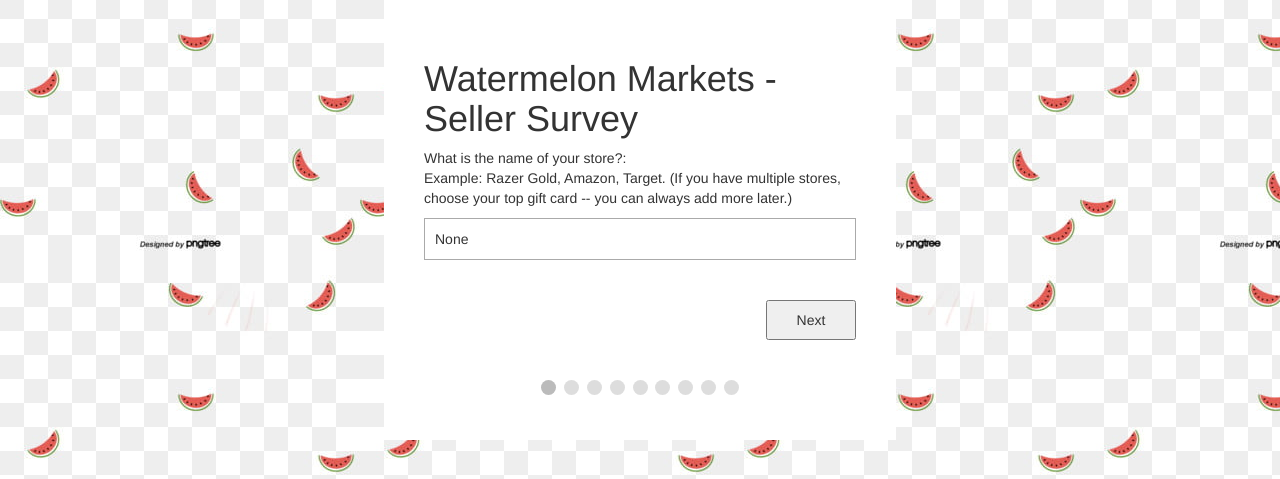
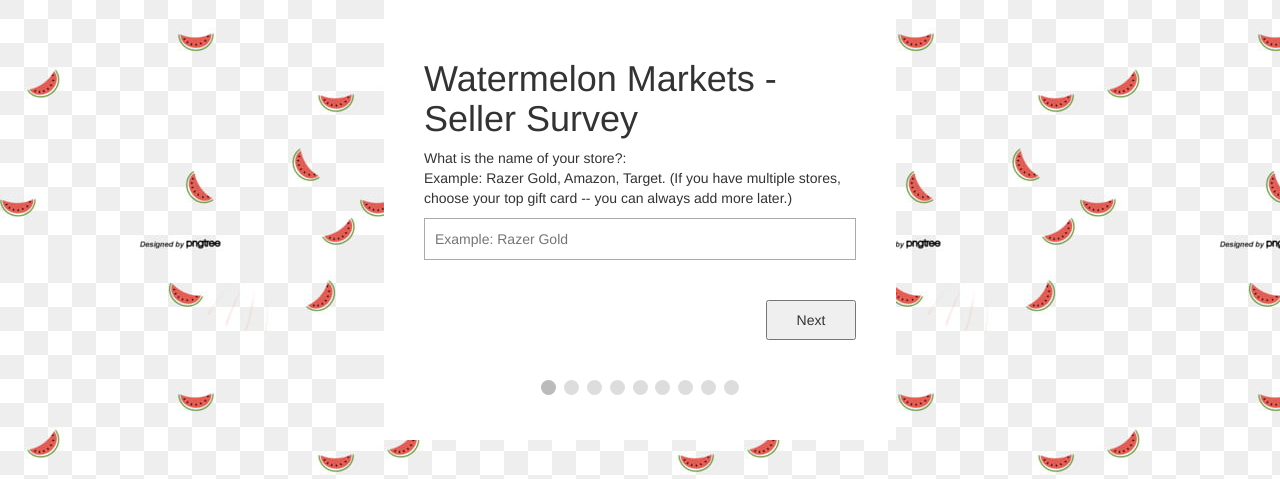
Before and after one commit to rmukaila/water_mellon_market_survey, a Flask app: page /seller_intake_survey in a window 1280 px wide. Shown: the part 101-580 px from the top of the page. Run offline with Flask 3, Linux system fonts and the light colour scheme; parts of the project's set-up code (start-up, migrations or seed data) failed here and were passed over; some libraries are stand-ins or nearby versions.

```diff
--- a/app.py
+++ b/app.py
@@ -8,35 +8,35 @@ db_init()
 def hello_world():
     return "<p>Hello, World!</p>"
 
-#End-point for proving seller survey form
+#View/end-point for serving seller survey form
 @app.route("/seller_intake_survey", methods=["GET"])
 def take_survey():
     return render_template("seller_intake_survey.html")
 
 
 
-#endpoint for saving survey results
+#View/endpoint for saving survey results
 @app.route("/process_survey_intake", methods=["POST"])
 def save_survey():
     #Code to save the form data into SQLlite database
     if request.method=="POST":
-        insert_form_data(request.form)
-        #For debugging
-        # print(get_survey_results())
+        try:
+            insert_form_data(request.form)
+        except:
+            return "<h2 style='margin:20%'>Sorry, your response could not be saved due to an error. Please try again later.</h2>"
+
         return render_template("thank_you.html")
 
 
-#End-point for displaying survey results
+#View/end-point for displaying survey results
 @app.route("/seller_intake_survey_results", methods=["GET"])
 def retrieve_survey_results():
     #code to fetch the survey results from the sqllite db
     results =''
     try:
         results = get_survey_results()
-        # print(results)
+
     except:
-        # Log here
-        # print("Error fetching data, perhaps no rows exist in db")
-        pass
+        return "<h2 style='margin:20%'>Sorry, there was an error getting the data. Please try again later.</h2>"
 
     return render_template("seller_survey_results.html", data=results)
--- a/static/style.css
+++ b/static/style.css
@@ -6,11 +6,13 @@
  #container-thanks{
   margin-left: 20%;
   margin-right: 20%;
-  margin-top: 10%;
+  margin-top: 3%;
     padding: 40px;
     text-align: center;
     /* width: 40%; */
     min-width: 300px;
+    background-color: #78e2bb;
+
  }
 
  /* Style the form */
--- a/templates/seller_intake_survey.html
+++ b/templates/seller_intake_survey.html
@@ -17,14 +17,14 @@
     <div class="tab" id="id_name_div">What is the name of your store?:
         <p>Example: Razer Gold, Amazon,
             Target. (If you have multiple stores, choose your top gift card -- you can always add more later.)</p>
-      <p><input name="store_name" placeholder="Example: Razer Gold" value="None" oninput="this.className = ''"></p>
+      <p><input name="store_name" placeholder="Example: Razer Gold" value="" oninput="this.className = ''"></p>
     </div>
 
     <!-- One "tab" for each step in the form: -->
     <!-- Balance intake -->
     <div class="tab" id="id_balance_div">Balance:
       <p>What is the balance left on your gift card? If possible, please double check your balance before entering the number here. Example answer: $100, 2,000 INR, 200 EUR. </p>
-      <p><input type="number" name="balance" value="None" min="0" max="" step="1" value="0" placeholder="example: $100, 2,000 INR," oninput="this.className = ''">
+      <p><input type="number" name="balance" value="" min="0" max="" step="1" value="0" placeholder="example: $100, 2,000 INR," oninput="this.className = ''">
         <select name="balance_currency" id="currency">
         <option value="USD">US Dollar</option>
         <option value="EUR">Euro</option>
@@ -119,35 +119,36 @@
     <!-- One "tab" for each step in the form: -->
     <div class="tab" id="id_crypto_address_div">What Polygon or Ethereum address would you like to receive funds at?:
     <p>You may change this later. Example: 0xfA63Ca5caF1D88f42e1A73aE0E0cb7060B9E7292</p>
-    <p><input name="crypto_address" value="None" oninput="this.className = ''"></p>
+    <p><input name="crypto_address" placeholder="example: 0xfA63Ca5caF1D88f42e1A73aE0E0cb7060B9E7292" value="" oninput="this.className = ''"></p>
     </div>
 
     <!-- One "tab" for each step in the form: -->
     <div class="tab" id="id_depositcard_div">Would you prefer to provide a deposit or the card information for validation?:
     <p>In order to verify your listing, we require either a 10% deposit of the card value in crypto, or full gift card information for verification.</p>
     <p><select class="standalone_drop-downs" id="id_carddeposit_select"  name="card_deposit" oninput="this.className = ''" required>
-        <option value="">Select "Deposit" or "Card"</option>
+        <!-- <option value="">Select "Deposit" or "Card"</option> -->
+        <option value="Card">Card</option>
         <option value="Deposit">Deposit</option>
-        <option value="Card">Card</option>
+
     </select></p>
     </div>
 
     <!-- One "tab" for each step in the form: -->
     <div class="tab" id="id_card_number_div">What is the gift card number?:
     <p>This number is stored securely, and will not be used until you sell your card.</p>
-    <p><input  name="card_number" value="None" oninput="this.className = ''"></p>
+    <p><input  name="card_number" value="" oninput="this.className = ''"></p>
     </div>
 
     <!-- One "tab" for each step in the form: -->
     <div class="tab" id="id_card_pin_div">What is the gift card's PIN or expiration date?:
     <!-- Use select here to indicate if input is pin or date -->
-    <p><input name="card_pin" value="None" oninput="this.className = ''"></p>
+    <p><input name="card_pin" placeholder="Please enter only PIN or date" value="" oninput="this.className = ''"></p>
     </div>
 
     <!-- One "tab" for each step in the form: -->
     <div class="tab" id="id_email_div">Almost done! What is your email address?:
     <!-- Use select here to indicate if input is pin or date -->
-    <p><input name="email_address" value="Name"  oninput="this.className = ''"></p>
+    <p><input name="email_address" placeholder="you@gmail.com" value=""  oninput="this.className = ''"></p>
     </div>
 
     <!-- One "tab" for each step in the form: -->
--- a/templates/seller_survey_results.html
+++ b/templates/seller_survey_results.html
@@ -47,7 +47,7 @@
 
 <!-- Scripts for datatables - table pagination,searching, etc -->
 
-<script src="{{ url_for('static', filename='datatables-1.13.4.js') }}" charset="utf-8"></script>
+<!-- <script src="{{ url_for('static', filename='datatables-1.13.4.js') }}" charset="utf-8"></script>  -->
 <script type="text/javascript" src="{{ url_for('static', filename='jquery-1.12.3.js') }}" charset="utf-8"></script>
 <script src="https://cdn.datatables.net/1.13.4/js/jquery.dataTables.js"></script>
 <script>
```
Also changed, not shown: melon_db.py (+10 -8 lines), 1 other file.
